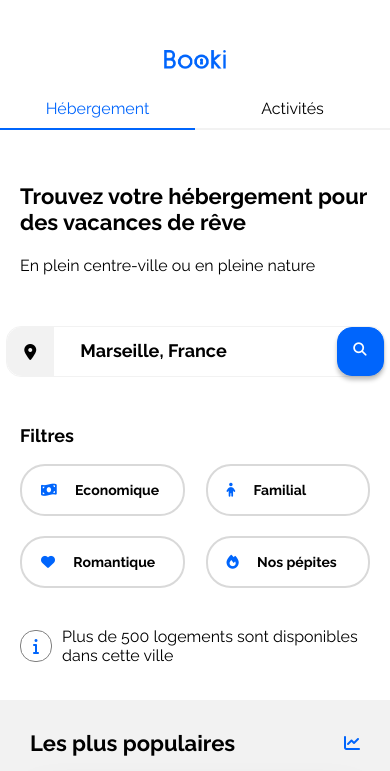
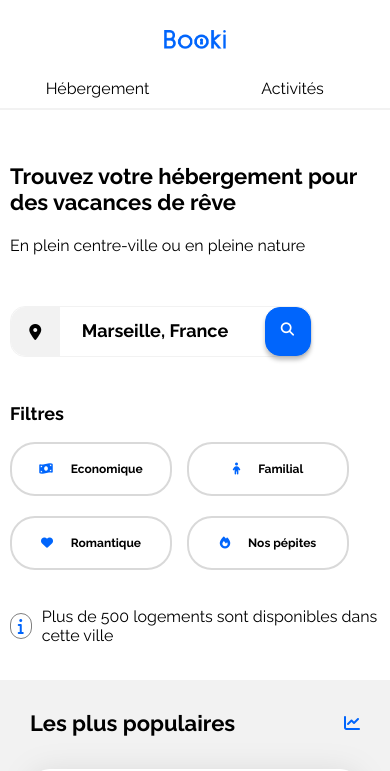
Before and after one commit to Occjtzn/BookiApp, a plain HTML site: page index.html in a window 390 px wide. Shown: the top 771 px of the page. Drawn offline with Linux system fonts and the light colour scheme.

Commit message:
PushSoutenance

```diff
--- a/css/style.css
+++ b/css/style.css
@@ -78,7 +78,7 @@ html, body {
 }
 /****** Header Bar ***********/
 
-header {
+nav {
     display: flex;
     justify-content: space-between;
     align-items: center;
@@ -99,7 +99,18 @@ header {
     display: flex;
     align-items: center;
 }
-.menu a:first-child {
+.menu a {
+    text-align: center;
+    margin-right: 100px;
+    font-size: 16px;
+    font-style: normal;
+    font-weight: 400;
+    line-height: normal;
+    padding-top: 19px;
+    margin-top: -43px;
+}
+
+.menu a:hover {
     border-top: solid 2px var(--main-color);
     margin-right: 100px;
     color: var(--main-color);
@@ -108,8 +119,6 @@ header {
     font-style: normal;
     font-weight: 400;
     line-height: normal;
-}
-.menu a {
     padding-top: 19px;
     margin-top: -43px;
 }
@@ -125,9 +134,8 @@ header {
 }
 .search-bar {
     display: flex;
-    width: 377px;
+    max-width: 341px;
     height: 49px;
-    gap: 24px;
     border-radius: 15px;
     border: 1px solid var(--main-bg-color);
     background: var(--White, #FFF);
@@ -353,7 +361,10 @@ header {
 }
 .column-footer {
     width: 33%;
+}
 
+.menu-bottom .column-footer h2 {
+    font-size: 18px;
 }
 
 /* Le code ci-dessous correspond à la version responsive uniquement */
@@ -442,11 +453,8 @@ header {
         padding: 0;
         margin: 0;
     }
-    header {
+    nav {
         flex-direction: column;
-    }
-    header .logo-header {
-        margin-top: 20px;
     }
     .logo {
         align-items: center;
@@ -460,19 +468,21 @@ header {
         text-align: center;
         padding-bottom: 10px;
     }
-    .menu a:first-child {
+    .menu a {
+        border-bottom: solid 2px var(--main-bg-color);
+        border-top: none;
+        margin-right: 0;
+    }
+    .menu a:hover {
         border-bottom: solid 2px var(--main-color);
         border-top: none;
         margin-right: 0;
     }
-    .menu a:last-child {
-        border-bottom: solid 2px var(--main-bg-color);
-    }
     .infos-group {
         display: flex;
         flex-direction: column;
-        align-items: center;
-        margin: 0 20px;
+        align-items: flex-start;
+        margin: 0 10px;
     }
 
     .infos-group .headline {
@@ -483,10 +493,12 @@ header {
         display: flex;
         flex-direction: row;
         margin-bottom: 145px;
+        max-width: 300px;
+        gap: 20px;
     }
 
     .search-bar input {
-        margin-right: 80px;
+        margin-right: 10px;
     }
     .search-bar .btnsearch-desktop {
         display: none;
@@ -510,23 +522,28 @@ header {
     }
     .filtre-section {
         flex-wrap: wrap;
-        justify-content: space-between;
+        justify-content: initial;
+    }
+    .filtre-section .filtre-element:first-child, .filtre-section .filtre-element:nth-child(3) {
+        margin-right: 15px;
     }
     .filtre-section .filtre-element:nth-child(3), .filtre-section .filtre-element:nth-child(4) {
         margin-top: 20px;
         margin-bottom: 100px;
     }
-    .filtre-element {
+    .filtre .filtre-element {
         display: flex;
-        width: 35%;
+        justify-content: center;
+        padding: 5px 5px;
+        width: 40%;
         margin-left: 0!important;
+        max-width: 155px;
     }
-
     .filtre-element i {
         margin-right: 15px;
     }
     .filtre-element h3 {
-        font-size: 14px;
+        font-size: 12px;
     }
     .infobar {
         margin-top: 20px;
@@ -534,7 +551,8 @@ header {
     }
 
     .infobar .circle {
-        width: 40px;
+        width: 24px;
+        height: 24px;
     }
     .hebergements {
         order: 2;
--- a/index.html
+++ b/index.html
@@ -17,6 +17,7 @@
 <body>
     <div class="main-container">
         <header>
+            <nav>
                 <a class="logo-header" href="#">
                     <article class="logo">
                         <img src="./images/logo/booki.png" alt="Logo" />
@@ -30,6 +31,7 @@
                         Activités
                     </a>
                 </div>
+            </nav>
         </header>
         <main>
             <section class="infos-group">
@@ -319,6 +321,7 @@
                                 <div class="card-txt">
                                     <h3 class="card-title">Notre-Dame-de-la-Garde</h3>
                                 </div>
+                            </div>
                         </article>
                     </a>
                 </div>
@@ -327,32 +330,20 @@
         <footer>
             <section class="menu-bottom">
                 <div class="column-footer">
-                    <div class="card-content">
-                        <div class="card-txt">
-                            <h3 class="card-title">À propos</h3>
-                        </div>
+                    <h2>À propos</h2>
                     <p>Fonctionnement du site</p>
                     <p>Conditions générales</p>
                     <p>Données et confidentialité</p>
                 </div>
-                </div>
                 <div class="column-footer">
-                    <div class="card-content">
-                        <div class="card-txt">
-                            <h3 class="card-title">Nos hébergements</h3>
-                        </div>
+                    <h2>Nos hébergements</h2>
                     <p>Charte qualité</p>
                     <p>Proposer votre hôtel</p>
                 </div>
-                </div>
                 <div class="column-footer">
-                    <div class="card-content">
-                        <div class="card-txt">
-                            <h3 class="card-title">Assistance</h3>
-                        </div>
+                    <h2>Assistance</h2>
                     <p>Centre d'aide</p>
                     <p>Nous contacter</p>
-                    </div>
                 </div>
             </section>
         </footer>
```
Lines whose indentation alone changed are shown as unchanged.
